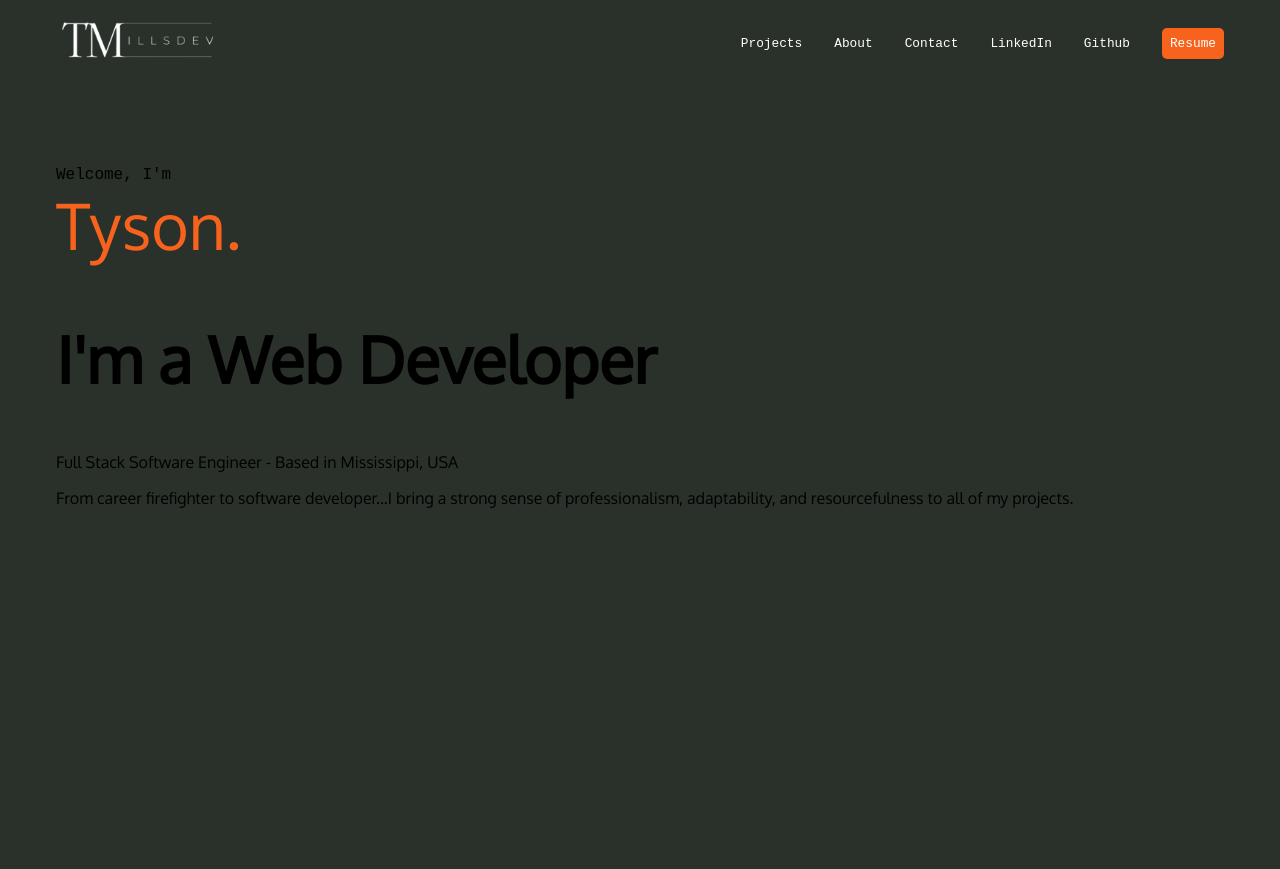
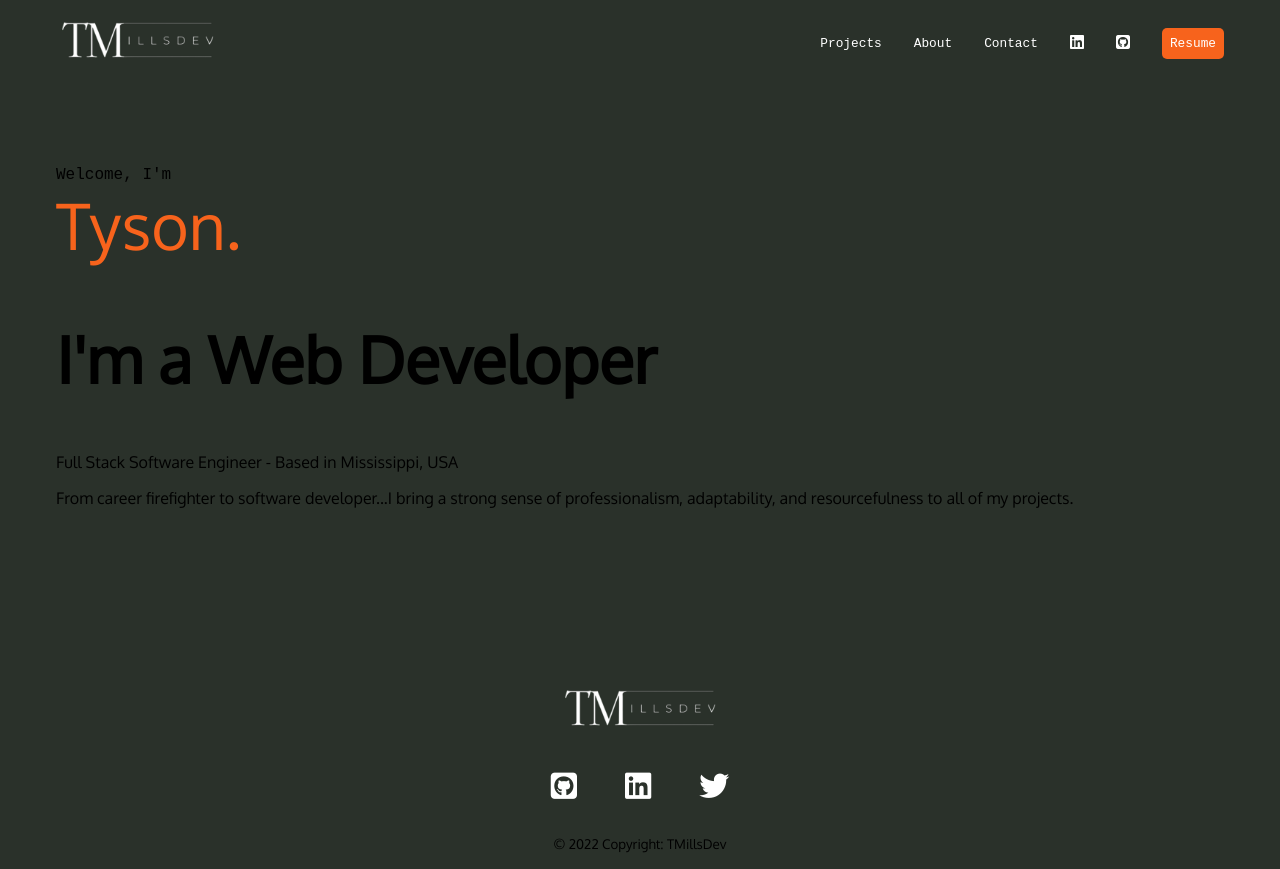
Before and after one commit to tmills5/portfolio_app, a React (Create React App) app: page /home in a window 1280 px wide. Before the commit the page ends 800 px from the top, so only its background shows below. Built offline with nearby package versions, Linux system fonts and the light colour scheme; a web font is replaced by a local one.

Commit message:
footer complete. some links on href

```diff
--- a/public/index.html
+++ b/public/index.html
@@ -12,6 +12,7 @@
     <link rel="preconnect" href="https://fonts.googleapis.com">
     <link rel="preconnect" href="https://fonts.gstatic.com" crossorigin>
     <link href="https://fonts.googleapis.com/css2?family=Oxygen&family=Oxygen+Mono&display=swap" rel="stylesheet">
+    <link rel="stylesheet" href="https://use.fontawesome.com/releases/v5.15.4/css/all.css" integrity="sha384-DyZ88mC6Up2uqS4h/KRgHuoeGwBcD4Ng9SiP4dIRy0EXTlnuz47vAwmeGwVChigm" crossorigin="anonymous"/>
     <!-- <link href="https://fonts.googleapis.com/css?family=Roboto:300,400,500,700&display=swap" rel="stylesheet" /> -->
     <title>React App</title>
   </head>
--- a/src/App.css
+++ b/src/App.css
@@ -74,14 +74,14 @@ nav li:first-child {
   text-align: center;
 }
 
-nav a {
+a {
   color: var(--white);
   text-decoration: none;
   display: block;
 }
 
 
-nav a:hover {
+a:hover {
   color: var(--secondaryOG);
   text-decoration: underline;
 }
@@ -339,31 +339,17 @@ h5, p {
 
 /* ----------------FOOTER------------------- */
 
-.copyright {
-  text-align: right;
+footer {
+  text-align: center;
 }
 
-.social-links {
+footer ul {
+  list-style-type: none;
+  padding: 0;
+  margin: 2rem 0;
   display: flex;
-  text-align: center;
-  margin-top:70px;
-  padding: 20px;
-  justify-content: space-evenly;
+  flex-flow: row wrap;
+  justify-content: center;
+  gap: 3rem;
+  font-size: 1.5rem;
 }
-
-/* * MOBILE FIRST STYLES * */
-
-/* *SMALL TABLET* */
-
-
-/* * LARGE TABLET/LAPTOP * */
-
-@media screen and (min-width: 960px) {
-
-}
-
-/* * DESKTOP * */
-
-@media screen and (min-width: 1200px) {
-
-}
--- /dev/null
+++ b/src/components/Footer.js
@@ -0,0 +1,29 @@
+import logoWhite from '../assets/images/logoWhite - Edited.png';
+
+
+function Footer() {
+  return(
+    <footer>
+      <img src={logoWhite} alt='logo'height="50rem"/>
+      <ul>
+        <li>
+          <a href='https://github.com/tmills5' target="blank">
+            <i className="fa-brands fa-square-github fa-lg"></i>
+          </a>
+        </li>
+        <li>
+          <a href='https://www.linkedin.com/in/tmillsdev' target="blank">
+            <i className="fa-brands fa-linkedin fa-lg"></i>
+          </a></li>
+        <li>
+          <a href='https://www.twitter.com/tysonmillsdev' target="blank">
+          <i class="fa-brands fa-twitter fa-lg"></i>
+          </a>
+        </li>
+      </ul>
+      <p><small>&copy; {new Date().getFullYear()} Copyright:{' '}TMillsDev</small></p>
+    </footer>
+  )
+};
+
+export default Footer;
--- a/src/components/Home.js
+++ b/src/components/Home.js
@@ -1,5 +1,6 @@
 import React from 'react';
 import IntroSection from './IntroSection';
+import Footer from './Footer'
 // import Nav from './Nav';
 // import TyHeadshot from '../assets/images/TyHeadshotNoBg.png';
 // import {Fade, Slide} from 'react-awesome-reveal';
@@ -9,10 +10,11 @@ import IntroSection from './IntroSection';
 function Home() {
 
     return(
-      <IntroSection />
+      <>
+        <IntroSection />
 
-
-
+        <Footer />
+      </>
       // <MDBContainer className='container home-main'>
       //   <MDBRow>
       //     <MDBCol className="col-sm-6 col-md-6 col-lg-6">
--- a/src/components/Nav.js
+++ b/src/components/Nav.js
@@ -1,19 +1,27 @@
 import React from 'react';
 import logoWhite from '../assets/images/logoWhite - Edited.png';
 
-
+// !ADD RESUME LINK TO HREF
 function Nav() {
 
   return (
     <nav>
       <ul>
-        <li><a href='/'><img src={logoWhite} alt='logo'height="50em" /></a></li>
-        <li><a href='#'>Projects</a></li>
-        <li><a href='#'>About</a></li>
-        <li><a href='#'>Contact</a></li>
-        <li><a href='#'>LinkedIn</a></li>
-        <li><a href='#'>Github</a></li>
-        <li><a href="#" className='button'>Resume</a></li>
+        <li><a href='/'><img src={logoWhite} alt='logo'height="50rem" /></a></li>
+        <li><a href='/projects'>Projects</a></li>
+        <li><a href='/about'>About</a></li>
+        <li><a href='/contact'>Contact</a></li>
+        <li>
+          <a href='https://www.linkedin.com/in/tmillsdev'>
+            <i className="fa-brands fa-linkedin fa-lg"></i>
+          </a>
+        </li>
+        <li>
+          <a href='https://github.com/tmills5'>
+            <i className="fa-brands fa-square-github fa-lg"></i>
+          </a>
+        </li>
+        <li><a href="/" className='button'>Resume</a></li>
       </ul>
     </nav>
   );
--- a/src/index.js
+++ b/src/index.js
@@ -2,7 +2,7 @@ import React from 'react';
 import ReactDOM from 'react-dom/client';
 import { BrowserRouter as Router } from 'react-router-dom';
 // import 'mdb-react-ui-kit/dist/css/mdb.min.css';
-// import "@fortawesome/fontawesome-free/css/all.min.css";
+import "@fortawesome/fontawesome-free/css/all.min.css";
 import App from './App';
 
 
```
Also changed, not shown: package.json (+4 -5 lines), src/components/ContactPage.js (+10 -8 lines), 1 other file (tests, documents, lock files or other folders).
